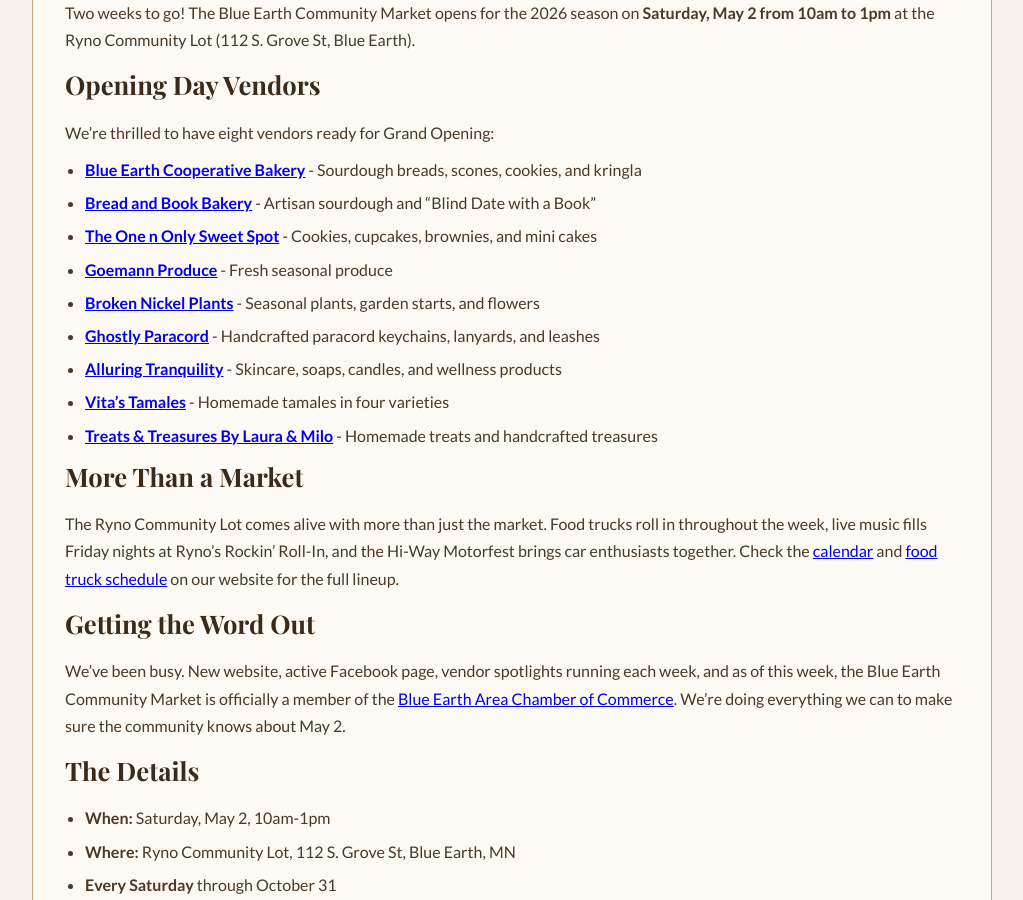
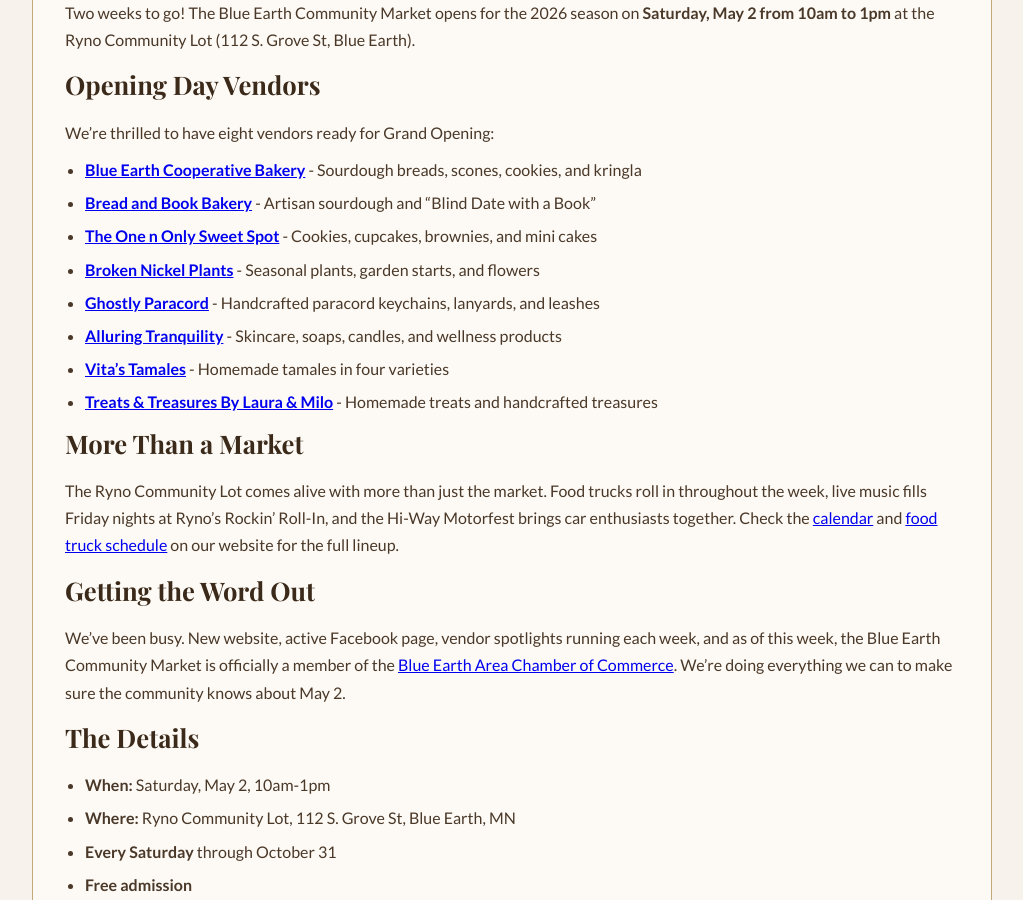
Before and after one commit to blueearthcommunitymarket/blueearthcommunitymarket.github.io, a Jekyll site: the page built from _posts/2026-04-18-grand-opening-is-almost-here.md, in a window 1280 px wide and 900 px high, scrolled down 317 px. Shown: the whole window, without its empty margins (128-1151 px from the left). Built offline with Jekyll 4.4.1, drawn with Linux system fonts in a browser that asks for light colours; some web fonts are replaced.

Commit message:
Remove Goemann Produce from grand opening vendor list

```diff
--- a/_posts/2026-04-18-grand-opening-is-almost-here.md
+++ b/_posts/2026-04-18-grand-opening-is-almost-here.md
@@ -14,7 +14,6 @@
 - **[Blue Earth Cooperative Bakery](https://www.facebook.com/BlueEarthCoopBakery/)** - Sourdough breads, scones, cookies, and kringla
 - **[Bread and Book Bakery](https://www.facebook.com/Breadandbook)** - Artisan sourdough and "Blind Date with a Book"
 - **[The One n Only Sweet Spot](https://theonenonlysweetspot.myshopify.com/)** - Cookies, cupcakes, brownies, and mini cakes
-- **[Goemann Produce](https://www.facebook.com/profile.php?id=61573977967733)** - Fresh seasonal produce
 - **[Broken Nickel Plants](/vendor-spotlight/)** - Seasonal plants, garden starts, and flowers
 - **[Ghostly Paracord](https://www.facebook.com/share/17VTphirid/?mibextid=wwXIfr)** - Handcrafted paracord keychains, lanyards, and leashes
 - **[Alluring Tranquility](https://www.facebook.com/Alluringtranquility)** - Skincare, soaps, candles, and wellness products
```
